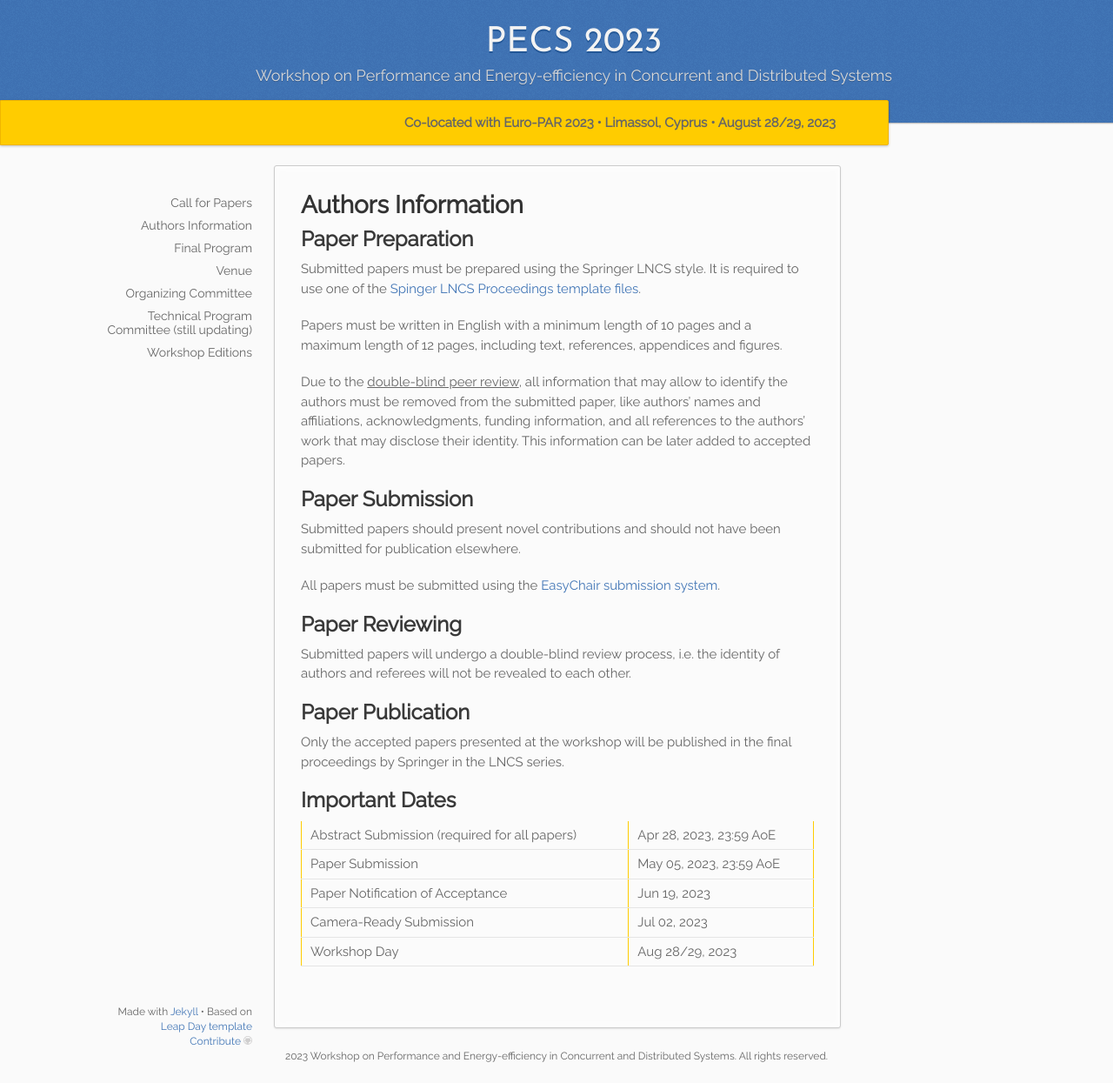
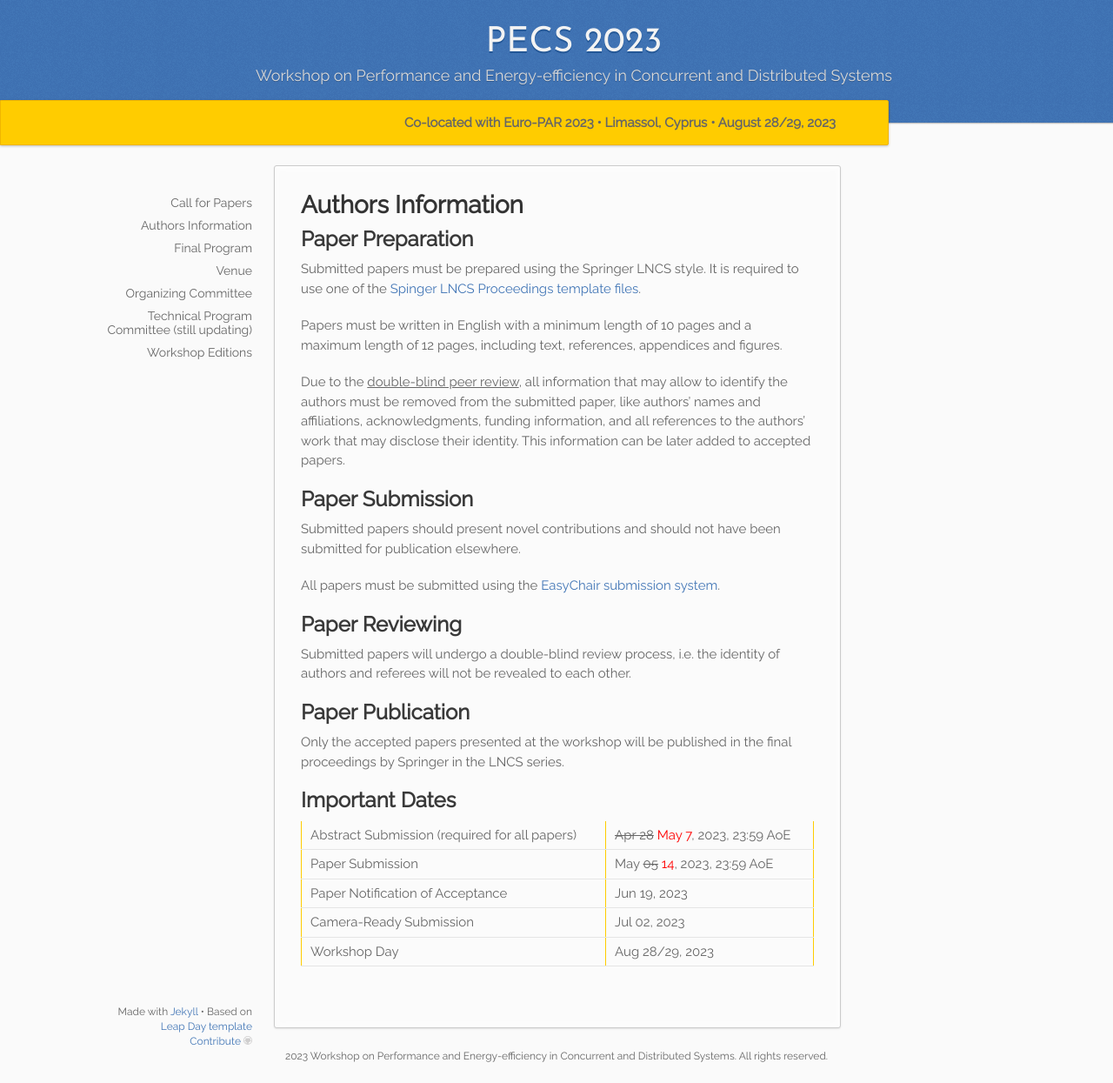
Before and after one commit to pecs-workshop/pecs-workshop.github.io, a Jekyll site: the page built from _2023/03.authors.md, in a window 1280 px wide and 1245 px high. Shown: the whole window at 87% size. Built offline with Jekyll 4.4.1, drawn with Linux system fonts in a browser that asks for light colours.

Commit message:
extended deadlines

```diff
--- a/_2023/_important_dates.md
+++ b/_2023/_important_dates.md
@@ -2,8 +2,8 @@
 
 
 |:----------------------------------------------|:---:|
-| Abstract Submission (required for all papers) | Apr 28, 2023, 23:59 AoE    |
-| Paper Submission                              | May 05, 2023, 23:59 AoE	|
+| Abstract Submission (required for all papers) | ~~Apr 28~~ <span style="color:red">May 7</span>, 2023, 23:59 AoE    |
+| Paper Submission                              | May ~~05~~ <span style="color:red">14</span>, 2023, 23:59 AoE	|
 | Paper Notification of Acceptance              | Jun 19, 2023       	|
 | Camera-Ready Submission                       | Jul 02, 2023		|
 | Workshop Day                                  | Aug 28/29, 2023    	|
```
